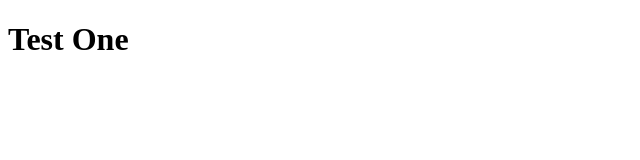
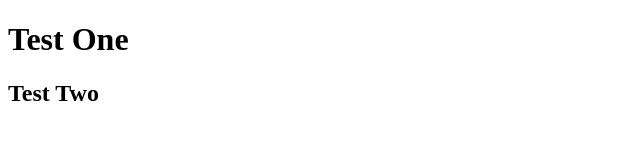
Before and after one commit to soethu52/Test, a plain HTML site: page index.html in a window 1280 px wide. Shown: the whole page, without its empty margins (0-640 px from the left). Drawn offline with Linux system fonts and the light colour scheme.

Commit message:
Edti html two time

```diff
--- a/index.html
+++ b/index.html
@@ -8,5 +8,6 @@
 </head>
 <body>
     <h1>Test One</h1>
+    <h2>Test Two</h2>
 </body>
 </html>
```
